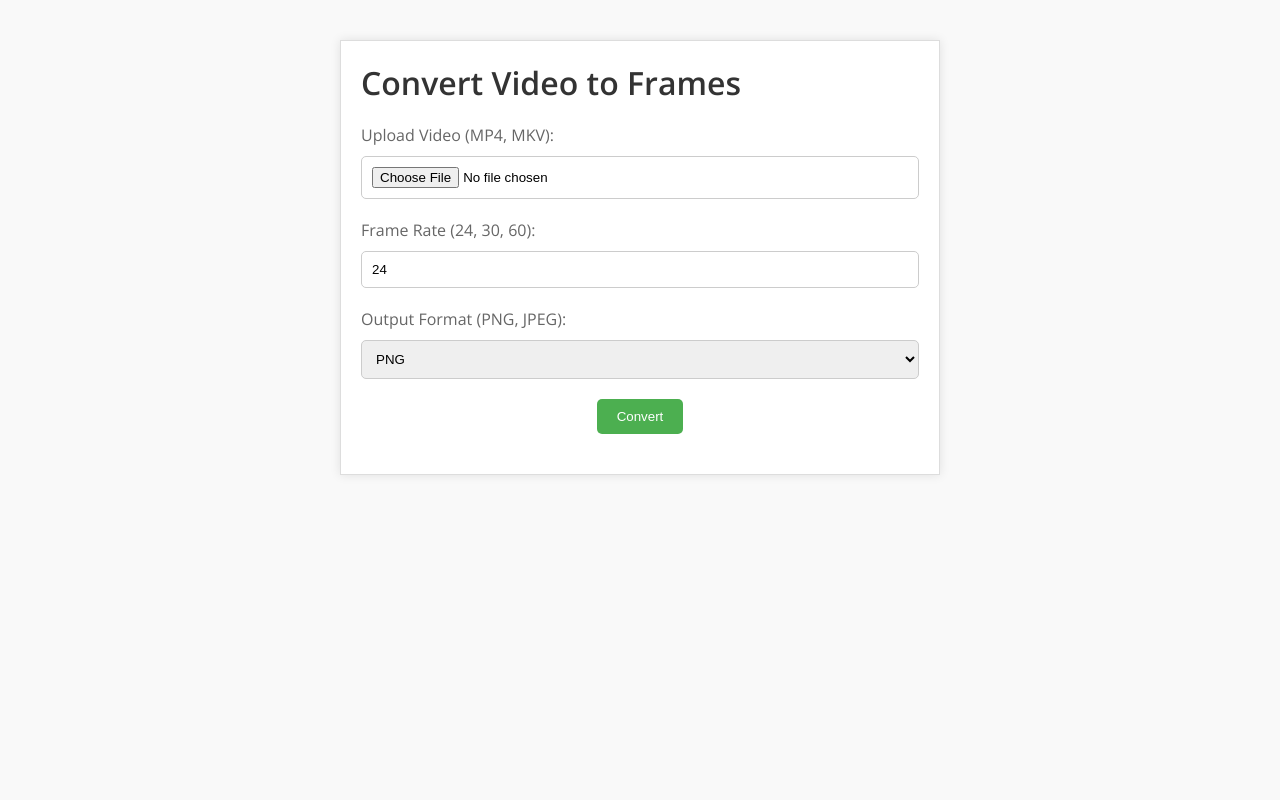
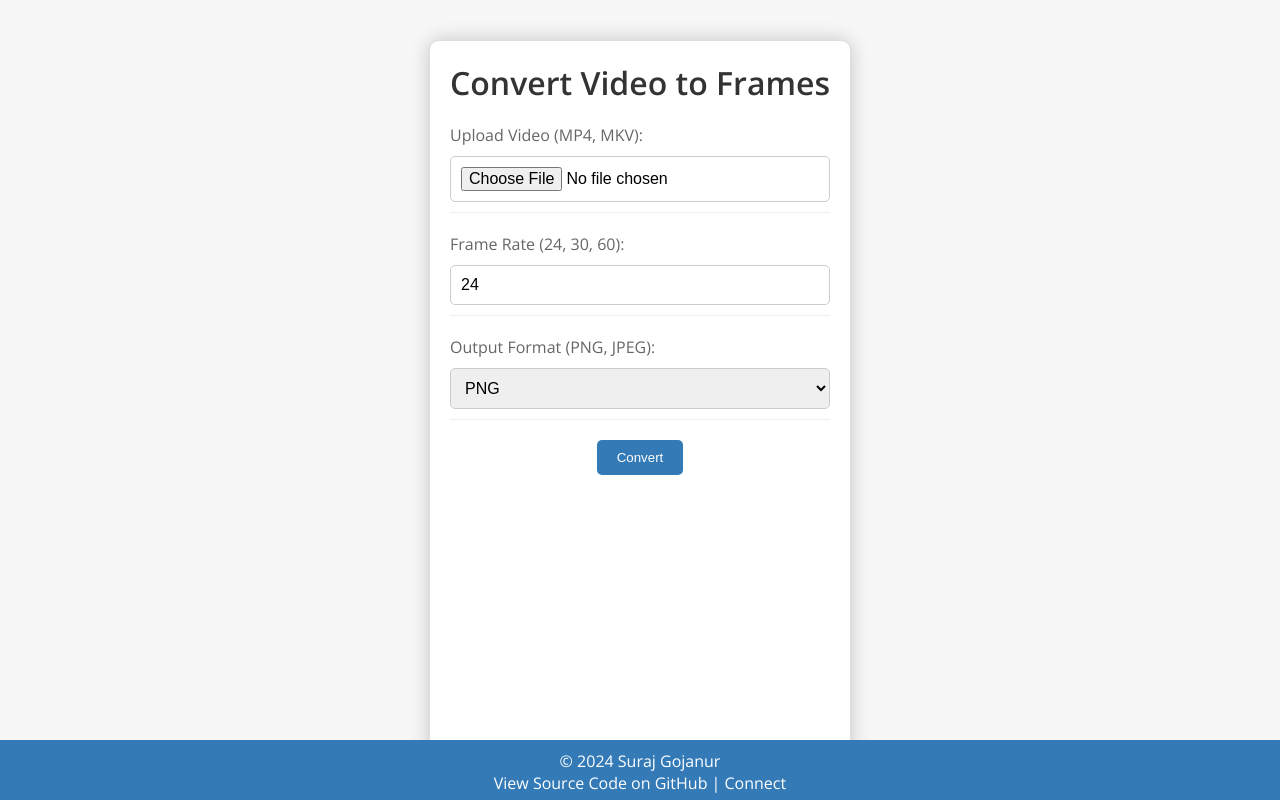
Before and after one commit to surajgojanur/FrameExtractr, a Flask app: page / in a window 1280 px wide. Run offline with Flask 3, Linux system fonts and the light colour scheme.

Commit message:
Update index.html

```diff
--- a/templates/index.html
+++ b/templates/index.html
@@ -5,88 +5,133 @@
     <meta name="viewport" content="width=device-width, initial-scale=1.0">
     <title>Video to Frames Converter</title>
     <link rel="stylesheet" href="https://fonts.googleapis.com/css?family=Open+Sans:300,400,600,700&display=swap">
-    <style>
-        /* Global Styles */
+    <style>/* Global Styles */
         * {
           box-sizing: border-box;
           margin: 0;
           padding: 0;
         }
+
         body {
-            font-family: 'Open Sans', sans-serif;
-            background-color: #f9f9f9;
+          display: flex;
+          flex-direction: column;
+          min-height: 100vh;
+          margin: 0;
+          font-family: Open Sans, sans-serif;
+          background-color: #f7f7f7; /* light gray background */
         }
+
         h1 {
           font-weight: 600;
           color: #333;
           margin-bottom: 20px;
         }
+
         label {
           display: block;
           margin-bottom: 10px;
           font-weight: 400;
           color: #666;
         }
-        input[type="file"] {
-            padding: 10px;
-            border: 1px solid #ccc;
-            border-radius: 5px;
-            width: 100%;
-        }
-        input[type="number"] {
-            padding: 10px;
-            border: 1px solid #ccc;
-            border-radius: 5px;
-            width: 100%;
-        }
+
+        input[type="file"],
+        input[type="number"],
         select {
           padding: 10px;
           border: 1px solid #ccc;
           border-radius: 5px;
           width: 100%;
+          font-size: 16px;
         }
+
         input[type="submit"] {
-            background-color: #4CAF50;
+          background-color: #337ab7; /* premium blue color */
           color: #fff;
           padding: 10px 20px;
           border: none;
           border-radius: 5px;
           cursor: pointer;
         }
+
         input[type="submit"]:hover {
-            background-color: #3e8e41;
+          background-color: #23527c; /* darker premium blue color */
         }
 
         /* Custom Styles */
         .container {
           max-width: 600px;
           margin: 40px auto;
+          flex: 1;
           padding: 20px;
           background-color: #fff;
           border: 1px solid #ddd;
           box-shadow: 0 0 10px rgba(0, 0, 0, 0.1);
+          border-radius: 10px; /* add some radius to the container */
         }
+
         .form-group {
           margin-bottom: 20px;
         }
+
         .form-group label {
           margin-bottom: 10px;
         }
-        .form-group input[type="file"] {
-            padding: 10px;
-            border: 1px solid #ccc;
-            border-radius: 5px;
-            width: 100%;
-        }
+
+        .form-group input[type="file"],
         .form-group select {
           padding: 10px;
           border: 1px solid #ccc;
           border-radius: 5px;
           width: 100%;
         }
+
         .btn-submit {
           display: block;
           margin: 20px auto;
+        }
+
+        /* Footer Styles */
+        .footer {
+          position: absolute;
+          bottom: 0;
+          width: 100%;
+          height: 60px; /* adjust the height to your needs */
+          background-color: #337ab7; /* premium blue color */
+          color: #fff;
+          padding: 10px;
+          text-align: center;
+          clear: both;
+        }
+
+        .footer a {
+          color: #fff;
+          text-decoration: none;
+        }
+
+        .footer a:hover {
+          color: #ccc;
+        }
+
+        /* Add some premium touches */
+        .container {
+          box-shadow: 0 0 20px rgba(0, 0, 0, 0.2);
+        }
+
+        .form-group {
+          border-bottom: 1px solid #eee;
+          padding-bottom: 10px;
+          margin-bottom: 20px;
+        }
+
+        .form-group:last-child {
+          border-bottom: none;
+        }
+
+        input[type="file"]:focus,
+        input[type="number"]:focus,
+        select:focus {
+          border-color: #337ab7; /* premium blue color */
+          box-shadow: 0 0 10px rgba(0, 0, 0, 0.2);
         }
     </style>
 </head>
@@ -112,5 +157,12 @@
             <input type="submit" value="Convert" class="btn-submit">
         </form>
     </div>
+    <footer class="footer">
+        <p>&copy; 2024 Suraj Gojanur</p>
+        <p>
+            <a href="https://github.com/surajgojanur/FrameExtractr" target="_blank">View Source Code on GitHub      </a>
+
+            <a href="https://www.linkedin.com/in/suraj-gojanur-3792731b5/" target="_blank">|     Connect
+            </footer>
         </body>
         </html>
```
Lines whose indentation alone changed are shown as unchanged.
